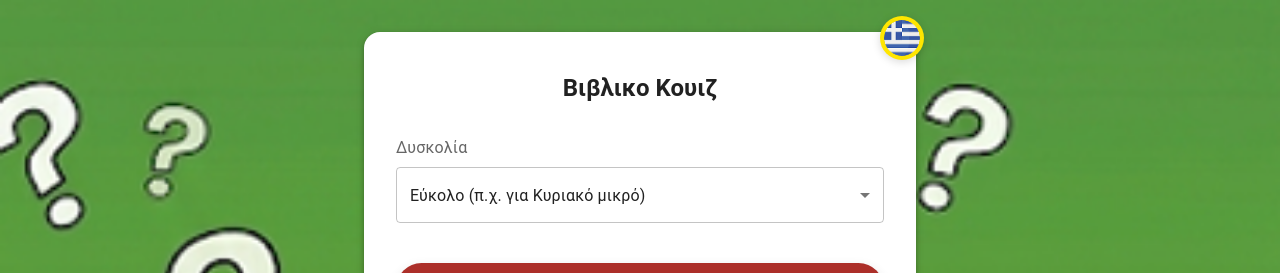
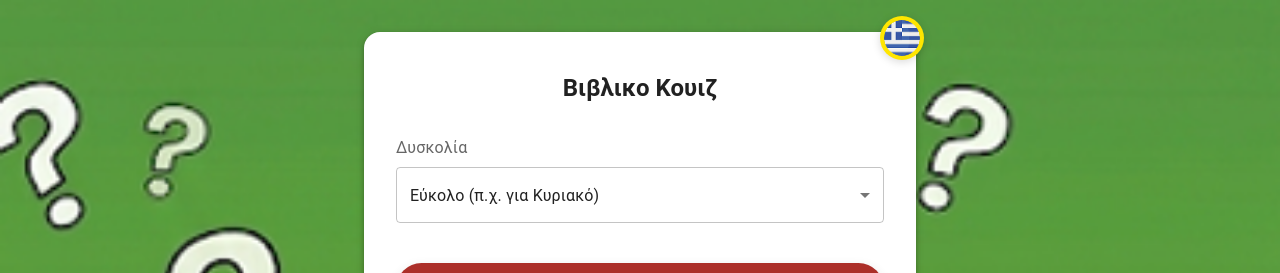
Before and after one commit to iosif-gogolos/bible-quiz-app, a React (Vite) app: page / in a window 1280 px wide. Shown: the top 273 px of the page. Built offline with nearby package versions, Linux system fonts and the light colour scheme.

Commit message:
fix difficulty identifier

```diff
--- a/src/App.tsx
+++ b/src/App.tsx
@@ -14,9 +14,9 @@ const uiTranslations = {
   el: {
     title: 'Βιβλικο Κουιζ',
     difficultyLabel: 'Δυσκολία',
-    easy: 'Εύκολο (π.χ. για Κυριακό μικρό)',
-    medium: 'Μέτριο (π.χ. για Κυριακό μεγάλο/ εφοιβικό)',
-    hard: 'Δύσκολο (π.χ. για νεολαία/ μεγάλους)',
+    easy: 'Εύκολο (π.χ. για Κυριακό)',
+    medium: 'Μέτριο (π.χ. για Εφοιβικό)',
+    hard: 'Δύσκολο (π.χ. για Νεολαία και Μεγάλους)',
     start: 'Έναρξη',
     question: 'Ερώτηση',
     of: 'από',
```
